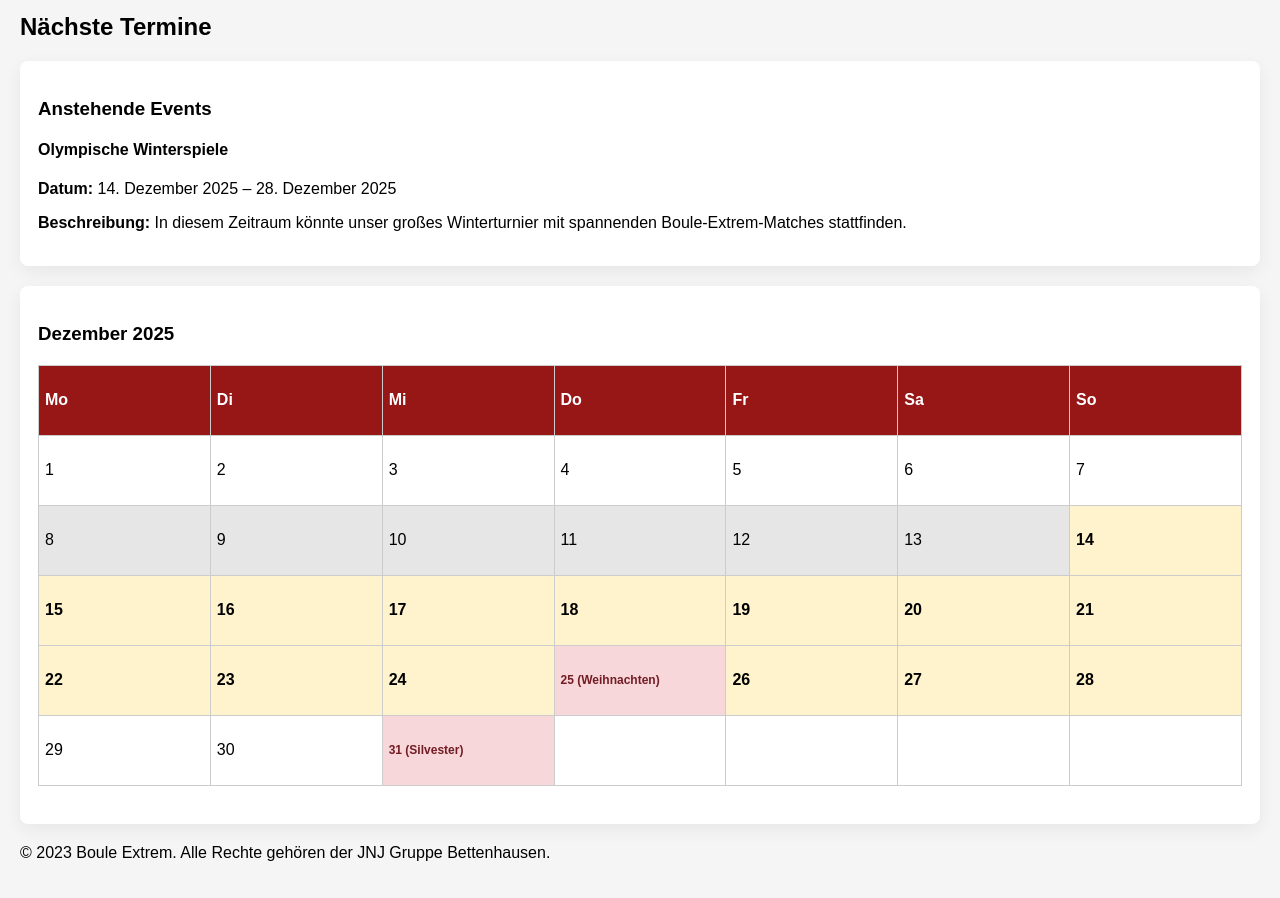
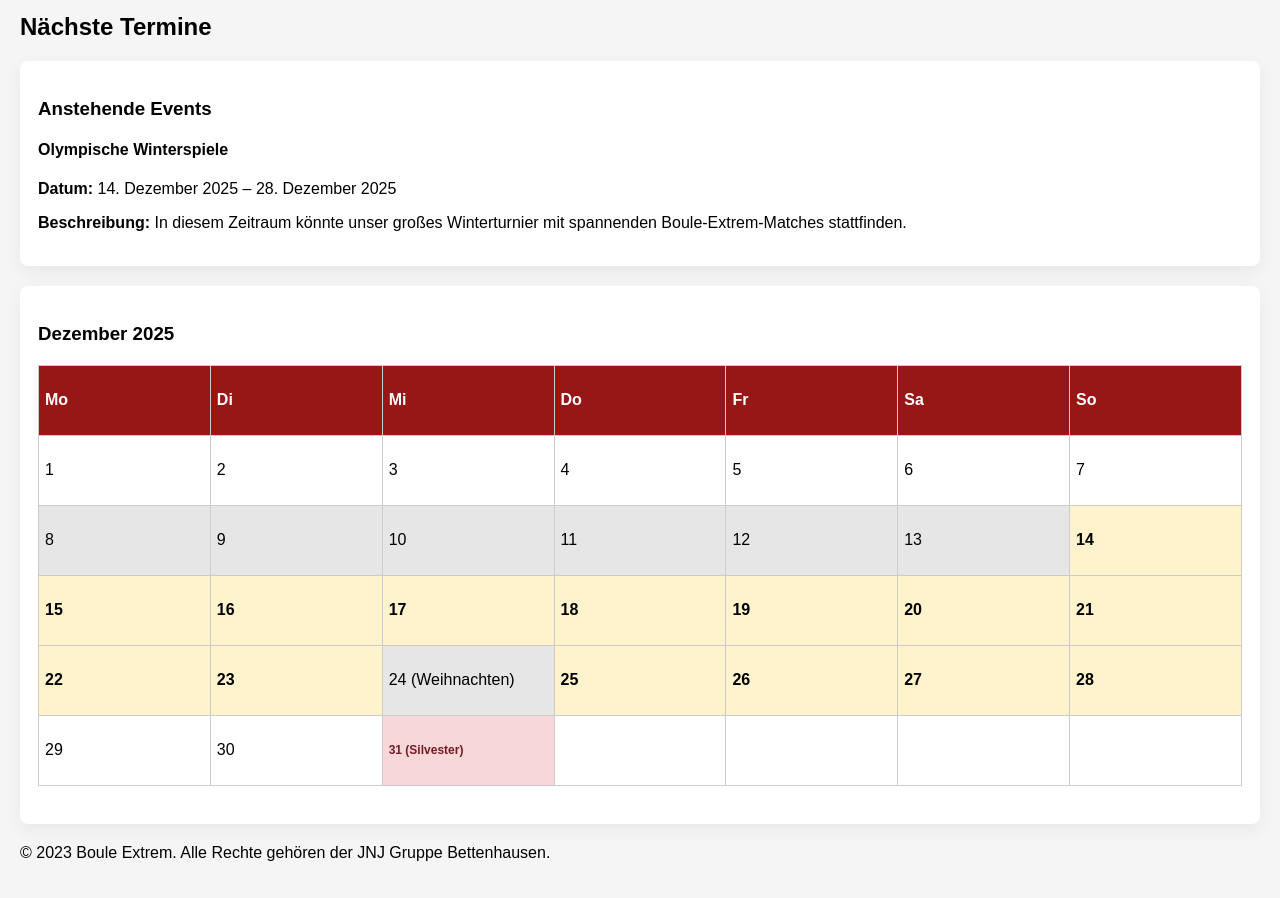
Before and after one commit to Niklas-Schm/Boule_Extrem, a plain HTML site: page pages/termine.html in a window 1280 px wide. Shown: the part 137-1035 px from the top of the page. Drawn offline with Linux system fonts and the light colour scheme.

Commit message:
changed christmas to 24

```diff
--- a/pages/termine.html
+++ b/pages/termine.html
@@ -78,8 +78,8 @@
                         <tr>
                             <td class="event-day">22</td>
                             <td class="event-day">23</td>
-                            <td class="event-day">24</td>
-                            <td class="holiday">25 (Weihnachten)</td>
+                            <td class="holidayy">24 (Weihnachten)</td>
+                            <td class="event-day">25</td>
                             <td class="event-day">26</td>
                             <td class="event-day">27</td>
                             <td class="event-day">28</td>
```
